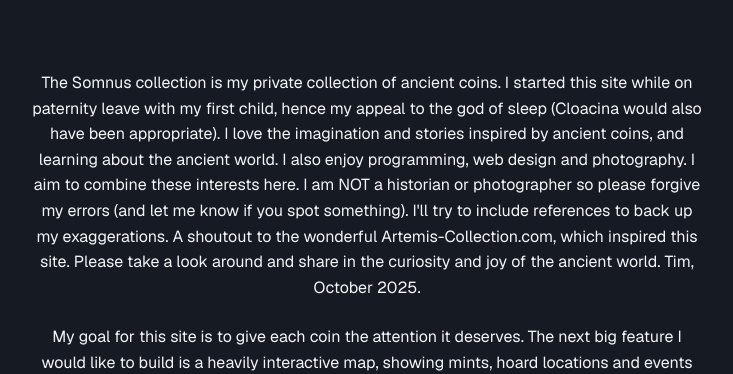
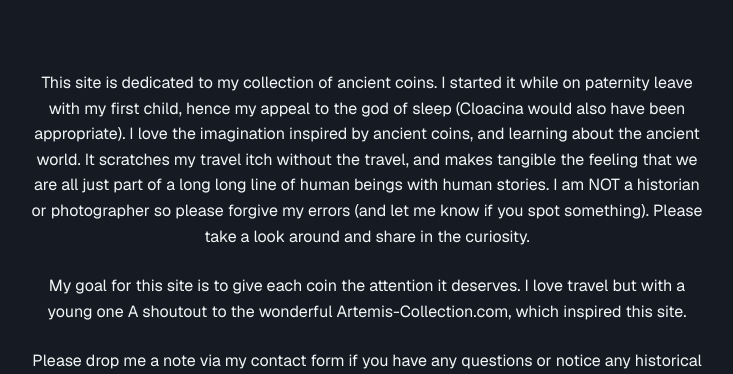
Before and after one commit to TimmDay/coin-cabinet, a Next.js app: page / in a window 1280 px wide. Shown: the part 419-793 px from the top of the page, without its empty margins (273-1006 px from the left). Built offline with nearby package versions, Linux system fonts and the light colour scheme; no server answers; the database is empty.

Commit message:
update homepage description

```diff
--- a/src/app/page.tsx
+++ b/src/app/page.tsx
@@ -51,24 +51,21 @@ export default function HomePage() {
         <div className="text-center">
           <div className="mx-auto max-w-2xl">
             <p className="body-text mb-6 text-xl">
-              The Somnus collection is my private collection of ancient coins. I
-              started this site while on paternity leave with my first child,
-              hence my appeal to the god of sleep (Cloacina would also have been
-              appropriate). I love the imagination and stories inspired by
-              ancient coins, and learning about the ancient world. I also enjoy
-              programming, web design and photography. I aim to combine these
-              interests here. I am NOT a historian or photographer so please
-              forgive my errors (and let me know if you spot something).
-              I&apos;ll try to include references to back up my exaggerations. A
-              shoutout to the wonderful Artemis-Collection.com, which inspired
-              this site. Please take a look around and share in the curiosity
-              and joy of the ancient world. Tim, October 2025.
+              This site is dedicated to my collection of ancient coins. I
+              started it while on paternity leave with my first child, hence my
+              appeal to the god of sleep (Cloacina would also have been
+              appropriate). I love the imagination inspired by ancient coins,
+              and learning about the ancient world. It scratches my travel itch
+              without the travel, and makes tangible the feeling that we are all
+              just part of a long long line of human beings with human stories.
+              I am NOT a historian or photographer so please forgive my errors
+              (and let me know if you spot something). Please take a look around
+              and share in the curiosity.
             </p>
             <p className="body-text mb-6 text-xl">
               My goal for this site is to give each coin the attention it
-              deserves. The next big feature I would like to build is a heavily
-              interactive map, showing mints, hoard locations and events from
-              historical figures lives.
+              deserves. I love travel but with a young one A shoutout to the
+              wonderful Artemis-Collection.com, which inspired this site.
             </p>
             <p className="body-text text-xl">
               Please drop me a note via my contact form if you have any
```
Also changed, not shown: 1 other file (tests, documents, lock files or other folders).
